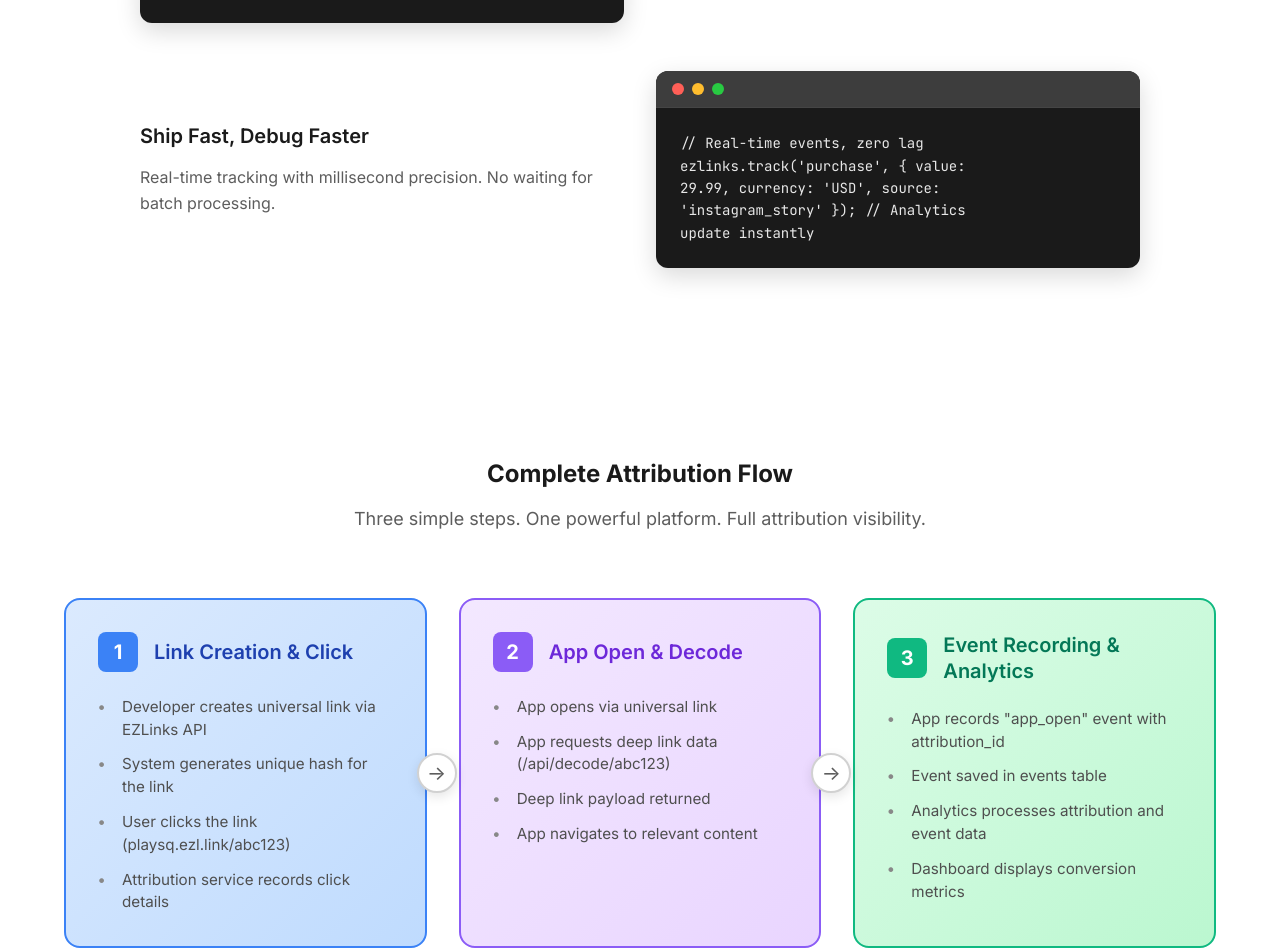
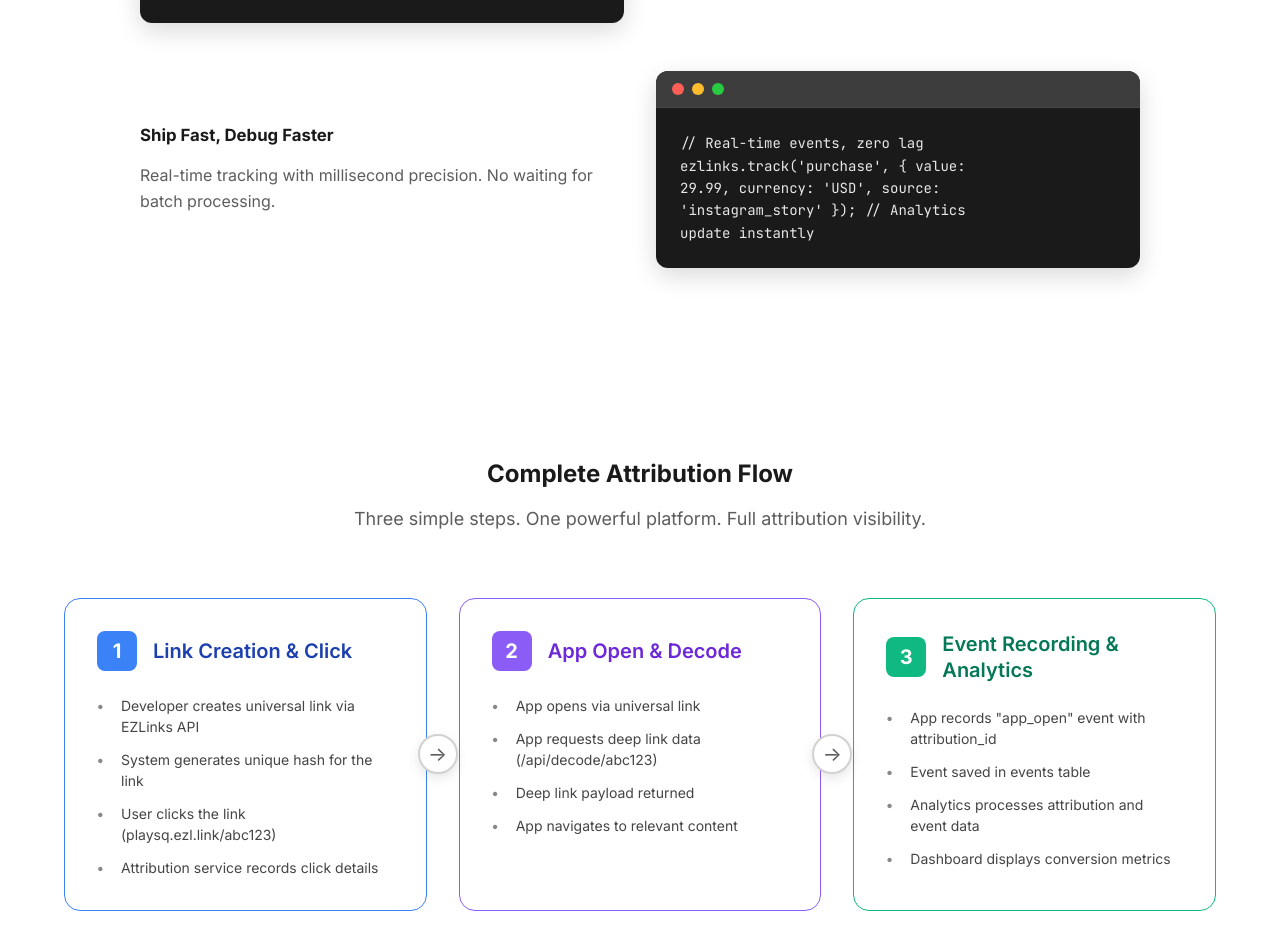
Before and after one commit to GetEZLinks/ezlinks-marketing, a Next.js app: page / in a window 1280 px wide. Shown: the part 2740-3692 px from the top of the page. Built offline with nearby package versions, Linux system fonts and the light colour scheme.

Commit message:
Design changes to Developer section.

```diff
--- a/src/components/AttributionFlow/AttributionFlowSection.module.scss
+++ b/src/components/AttributionFlow/AttributionFlowSection.module.scss
@@ -57,7 +57,7 @@
   position: relative;
   padding: 2rem;
   border-radius: 16px;
-  border: 2px solid transparent;
+  border: 1px solid transparent;
   transition: all 0.3s ease;
 
   &:hover {
@@ -66,7 +66,7 @@
   }
 
   &.blue {
-    background: linear-gradient(135deg, #dbeafe, #bfdbfe);
+    // background: linear-gradient(135deg, #dbeafe, #bfdbfe);
     border-color: #3b82f6;
 
     .stepNumber {
@@ -80,7 +80,7 @@
   }
 
   &.purple {
-    background: linear-gradient(135deg, #f3e8ff, #e9d5ff);
+    // background: linear-gradient(135deg, #f3e8ff, #e9d5ff);
     border-color: var(--purple-500);
 
     .stepNumber {
@@ -94,7 +94,7 @@
   }
 
   &.green {
-    background: linear-gradient(135deg, #dcfce7, #bbf7d0);
+    // background: linear-gradient(135deg, #dcfce7, #bbf7d0);
     border-color: #10b981;
 
     .stepNumber {
@@ -155,9 +155,9 @@
     position: relative;
     padding-left: 1.5rem;
     margin-bottom: 0.75rem;
-    color: var(--woodsmoke-700);
+    color: var(--woodsmoke-800);
     line-height: 1.5;
-    font-size: 0.95rem;
+    font-size: 14px;
 
     &:before {
       content: '•';
--- a/src/components/Developer/DeveloperSection.module.scss
+++ b/src/components/Developer/DeveloperSection.module.scss
@@ -104,8 +104,8 @@
 }
 
 .exampleTitle {
-  font-size: 1.25rem;
-  font-weight: 600;
+  font-size: 1.05rem;
+  font-weight: 700;
   color: var(--woodsmoke-950);
   margin-bottom: 1rem;
   line-height: 1.3;
--- a/src/components/Developer/QRSection.module.scss
+++ b/src/components/Developer/QRSection.module.scss
@@ -78,7 +78,7 @@
   border-radius: 12px;
   padding: 1.5rem;
   border: 1px solid var(--woodsmoke-100);
-  box-shadow: 0 4px 12px rgba(0, 0, 0, 0.05);
+  // box-shadow: 0 4px 12px rgba(0, 0, 0, 0.05);
 }
 
 .activityTitle {
```
